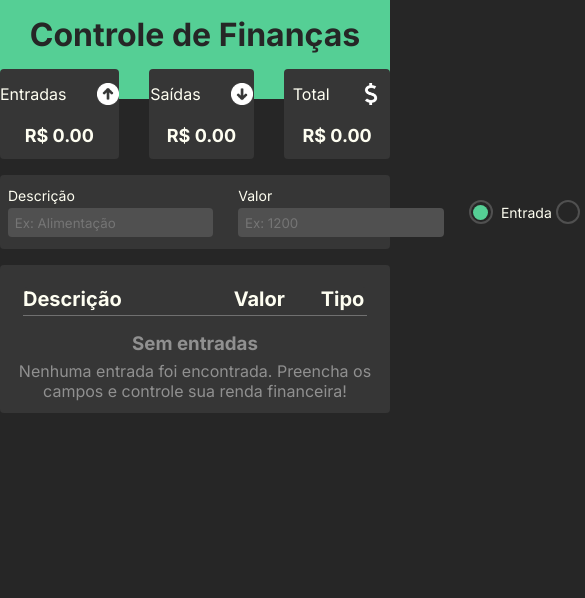
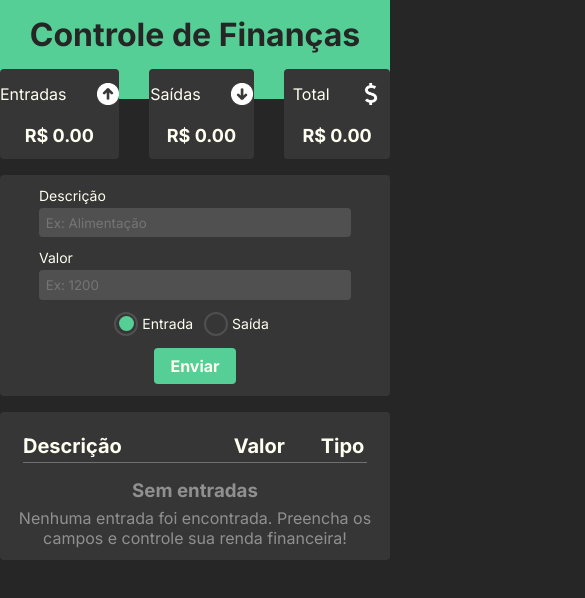
Before and after one commit to EduuBraga/ControleFinanceiro, a React (Vite) app: page / in a window 390 px wide. Shown: the top 598 px of the page, 585 px wide, since content can reach past the window. Built offline with nearby package versions, Linux system fonts and the light colour scheme.

Commit message:
Style: Adicionei responsividade ao form

```diff
--- a/src/components/Form/index.jsx
+++ b/src/components/Form/index.jsx
@@ -1,7 +1,7 @@
 import React, { useContext, useEffect, useState } from "react"
 import { EntriesContext } from "../../provider/EntriesProvider"
 
-import { Container, InputRadio } from "./styles"
+import { Container, InputRadio, InputText } from "./styles"
 
 export function Form({ setVisibleModal, SetMsgError }) {
   const { AddEntrie, IdFromEntrie } = useContext(EntriesContext)
@@ -20,11 +20,15 @@ export function Form({ setVisibleModal, SetMsgError }) {
   function handleSubmit(e) {
     e.preventDefault()
     if (entrieDescription !== '' && entrieValue !== '') {
-      if (entrieValue <= 0) {
+      if (entrieValue < 0) {
         SetMsgError('sua entrada não pode ser negativa')
         setVisibleModal(true)
         setEntrieValue('')
-      } else {
+      } else if(entrieValue == 0){
+        SetMsgError('sua entrada não pode ser igual a zero')
+        setVisibleModal(true)
+        setEntrieValue('')
+      }else {
         setEntrieDescription('')
         setEntrieValue('')
         AddEntrie(entrieDescription, entrieValue, entrieType)
@@ -39,11 +43,11 @@ export function Form({ setVisibleModal, SetMsgError }) {
     <Container onSubmit={handleSubmit}>
       <div>
         <label>Descrição</label>
-        <input placeholder="Ex: Alimentação" tabIndex="1" type="text" name="description" onChange={(e) => { setEntrieDescription(e.target.value) }} value={entrieDescription} />
+        <InputText placeholder="Ex: Alimentação" tabIndex="1" type="text" name="description" onChange={(e) => { setEntrieDescription(e.target.value) }} value={entrieDescription} />
       </div>
       <div>
         <label>Valor</label>
-        <input placeholder="Ex: 1200" tabIndex="2" type="number" name="value" onChange={(e) => { setEntrieValue(e.target.value) }} value={entrieValue} />
+        <InputText placeholder="Ex: 1200" tabIndex="2" type="number" name="value" onChange={(e) => { setEntrieValue(e.target.value) }} value={entrieValue} />
       </div>
       <div>
         <InputRadio onClick={() => { setEntrieType(true) }} type="radio" name="entrieType" value="entrada" tabIndex="3" defaultChecked />
--- a/src/components/Form/styles.jsx
+++ b/src/components/Form/styles.jsx
@@ -15,23 +15,15 @@ export const Container = styled.form`
   align-items: center;
   gap: 25px;
 
+  @media screen and (max-width: 768px){
+    flex-direction: column;
+    gap: 12px;
+  }
+
   border-radius: 4px;
   padding: 12px 8px;
   color:  ${({ theme }) => theme.color};
   background-color: ${({ theme }) => theme.bg2};
-
-  input{
-    background-color: #505050;
-    border: none;
-    border-radius: 4px;
-    padding: 0.5em 0.5em;
-    box-sizing: content-box;
-    color: ${({ theme }) => theme.color};
-
-    &:focus{
-      outline: 2px solid white;
-    }
-  }
 
   div:nth-child(1){
     display: flex;
@@ -48,6 +40,10 @@ export const Container = styled.form`
     justify-content: center;
     align-items: center;
     gap: 4px;
+
+    label{
+      margin-right: 7px;
+    }
   }
   label{
     font-size: 14px;
@@ -78,9 +74,8 @@ export const InputRadio = styled.input`
   background-color:#00000000 !important;
   border: 2px solid #505050 !important;
   border-radius: 50% !important;
-  width: 7px ;
-  height: 7px;
-  margin-right: 4px;
+  width: 24px ;
+  height: 24px;
   position: relative;
   cursor: pointer;
 
@@ -105,3 +100,19 @@ export const InputRadio = styled.input`
     outline: 2px solid white;
   }
 `
+
+export const InputText = styled.input`
+  background-color: #505050;
+  border: none;
+  border-radius: 4px;
+  padding: 0.5em;
+  color: ${({ theme }) => theme.color};
+
+  @media screen and (max-width: 768px){
+    width: 80vw;
+  }
+
+  &:focus{
+    outline: 2px solid white;
+  }
+`
```
